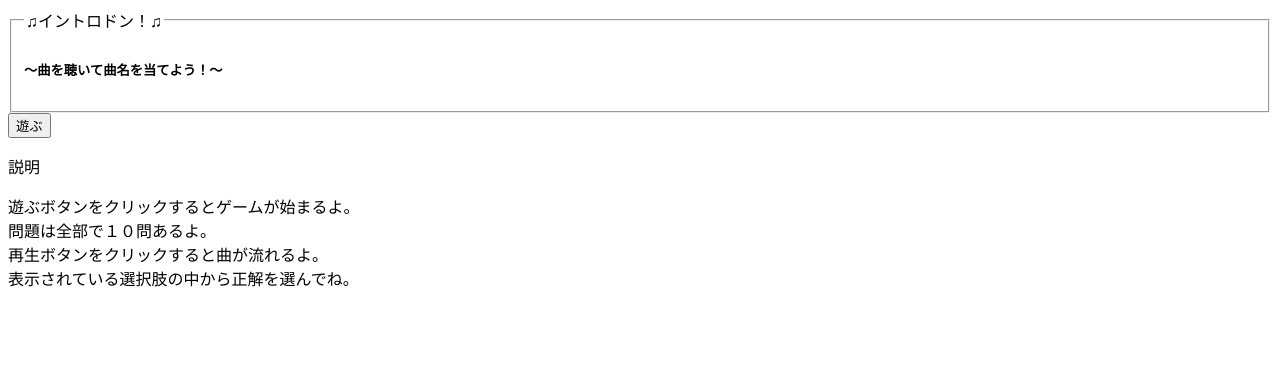
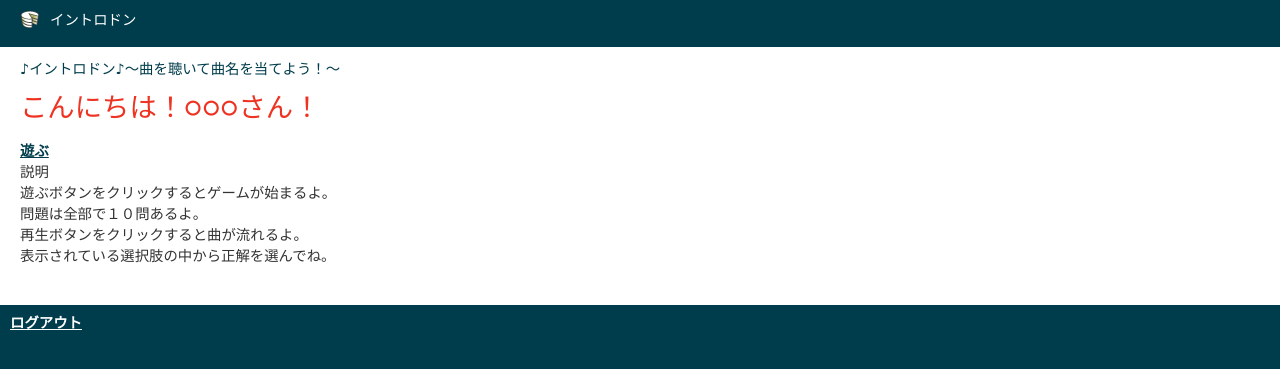
Before and after one commit to iapx86/intro_don, a CakePHP app: the page made by app/View/Games/start.ctp in a window 1280 px wide. Shown: the top 369 px of the page. Run offline with PHP 8.4 and a stand-in for CakePHP, Linux system fonts and the light colour scheme; the template is opened without the code that fills it, so the values that code supplies are empty; some libraries are stand-ins or nearby versions.

Commit message:
start画面

```diff
--- a/app/View/Games/start.ctp
+++ b/app/View/Games/start.ctp
@@ -1,23 +1,9 @@
-
-<div class="games start">
-<?php echo $this->Form->create('Game'); ?>
-	<fieldset>
-		<legend><?php echo __('♫イントロドン！♫'); ?></legend>
-		<h5><?php echo __('～曲を聴いて曲名を当てよう！～'); ?></h5>
-	</fieldset>
-<?php echo $this->Form->end(__('遊ぶ')); ?>
-</div>
-
-<!DOCTYPE HTML>
-<html lang="ja">
-<head>
-	<meta charset="utf-8">
-	<link href="css/set.css" rel="stylesheet" type="text/css">
-	<script type="text/javascript" src="http://code.jquery.com/jquery-1.9.1.min.js"></script>
-</head>
-<body>
+<?php echo $this->Html->script('http://code.jquery.com/jquery-2.0.0.min.js'); ?>
 <div id="main" class="page_start">
-	<p class="btn2">説明</p>
+	<h1>♪イントロドン♪<span>～曲を聴いて曲名を当てよう！～</span></h1>
+	<h2>こんにちは！<span>○○○</span>さん！</h2>
+	<div class="btn1"><?php echo $this->Form->postLink('遊ぶ', array('action' => 'start')); ?></div>
+	<div class="btn2">説明</div>
 	<div id="text">
 		遊ぶボタンをクリックするとゲームが始まるよ。<br>
 		問題は全部で１０問あるよ。<br>
@@ -25,12 +11,12 @@
 		表示されている選択肢の中から正解を選んでね。<br>
 	</div>
 </div>
-
 <script>
-	$(".btn2").click(function(){
-		$("#text").fadeToggle();
+	$(function(){
+		$(".btn2").click(function(){
+			$("#text").fadeToggle();
+		});
 	});
 </script>
-
 </body>
 </html>
```
